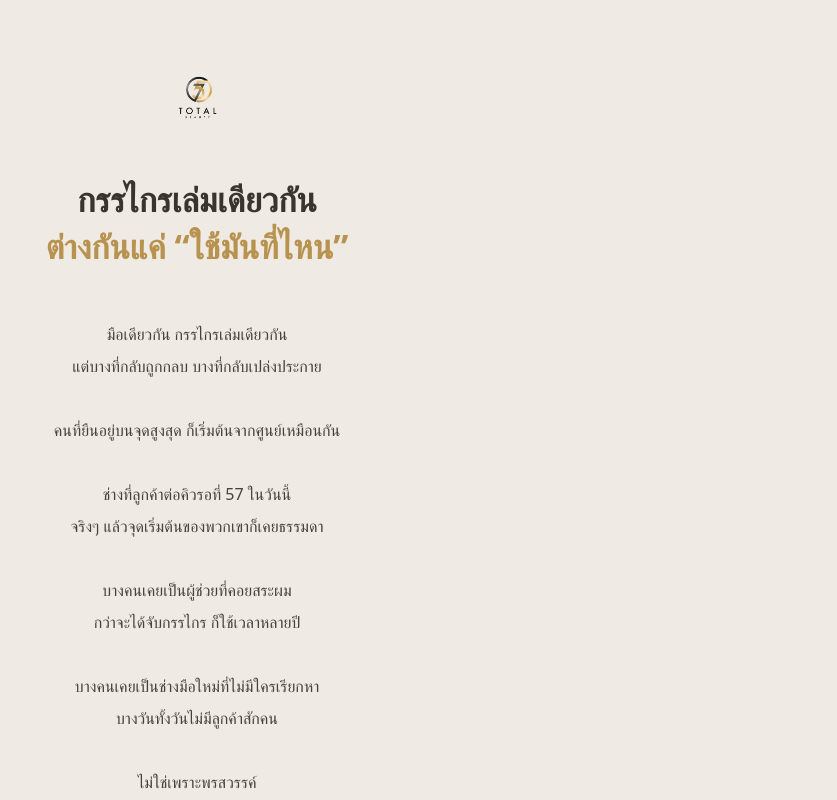
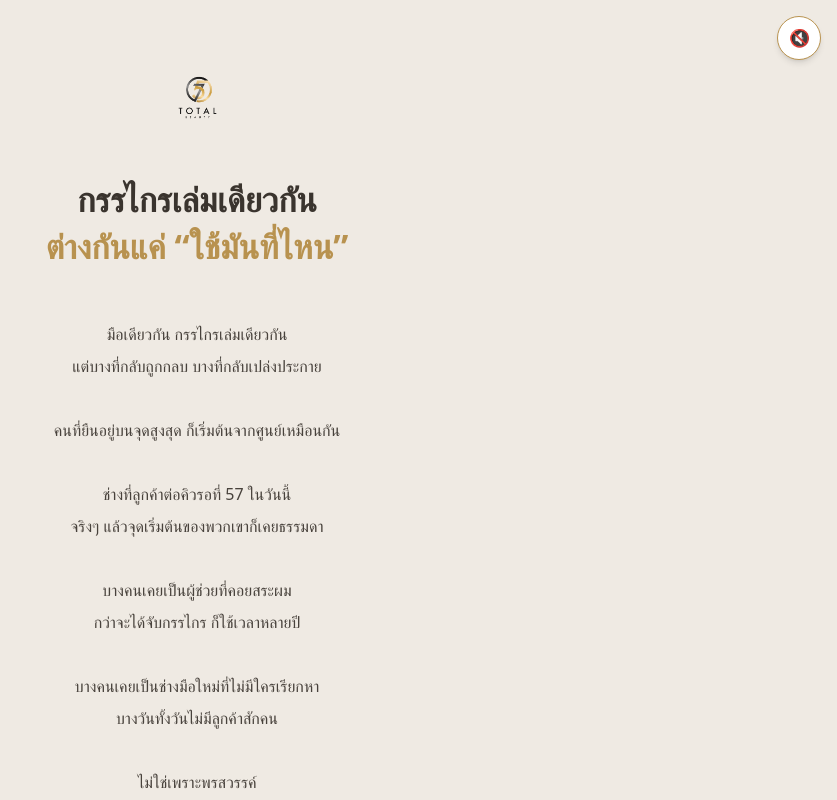
Before and after one commit to DylanKwak57/57tb-website, a Next.js app: page /en/join-57 in a window 1280 px wide. Shown: the top 800 px of the page, without its empty margins (443-1280 px from the left). Built offline with nearby package versions, Linux system fonts and the light colour scheme; no server answers.

Commit message:
[추가] join-57 회사 로고송 배경음악 (첫 터치 시 페이드인 + 🔊/🔇 토글)
Co-Authored-By: Claude Opus 4.8 (1M context) <noreply@anthropic.com>

```diff
--- a/src/app/[locale]/join-57/page.tsx
+++ b/src/app/[locale]/join-57/page.tsx
@@ -120,6 +120,79 @@ const CHIPS = [
 ];
 
 type Msg = { role: 'user' | 'assistant'; content: string };
+
+/** 회사 로고송 — 브라우저 정책상 소리 자동재생 불가 → 첫 상호작용(터치/클릭/키)에 페이드인 시작 + 🔊/🔇 토글 */
+function MusicToggle() {
+  const audioRef = useRef<HTMLAudioElement | null>(null);
+  const [on, setOn] = useState(false);
+  const started = useRef(false);
+  const userOff = useRef(false);
+
+  useEffect(() => {
+    const audio = new Audio('/audio/57-theme.mp3');
+    audio.loop = true;
+    audio.preload = 'auto';
+    audioRef.current = audio;
+
+    const fadeIn = () => {
+      audio.volume = 0;
+      let v = 0;
+      const iv = setInterval(() => {
+        v = Math.min(0.55, v + 0.05);
+        audio.volume = v;
+        if (v >= 0.55) clearInterval(iv);
+      }, 120);
+    };
+    const start = () => {
+      if (started.current || userOff.current) return;
+      started.current = true;
+      audio
+        .play()
+        .then(() => {
+          setOn(true);
+          fadeIn();
+        })
+        .catch(() => {
+          started.current = false; // 아직 잠금 상태면 다음 상호작용에서 재시도
+        });
+    };
+    const evs: (keyof WindowEventMap)[] = ['pointerdown', 'touchend', 'keydown', 'click'];
+    evs.forEach((e) => window.addEventListener(e, start, { passive: true }));
+    return () => {
+      evs.forEach((e) => window.removeEventListener(e, start));
+      audio.pause();
+    };
+  }, []);
+
+  function toggle() {
+    const a = audioRef.current;
+    if (!a) return;
+    if (on) {
+      a.pause();
+      userOff.current = true;
+      setOn(false);
+    } else {
+      userOff.current = false;
+      started.current = true;
+      a.volume = 0.55;
+      a.play().then(() => setOn(true)).catch(() => {});
+    }
+  }
+
+  return (
+    <button
+      onClick={(e) => {
+        e.stopPropagation();
+        toggle();
+      }}
+      aria-label={on ? 'ปิดเพลง' : 'เปิดเพลง'}
+      className="fixed top-4 right-4 z-50 w-11 h-11 rounded-full shadow-md flex items-center justify-center text-[17px] active:scale-95 transition"
+      style={{ background: on ? C.gold : '#fff', border: `1px solid ${C.gold}` }}
+    >
+      {on ? '🔊' : '🔇'}
+    </button>
+  );
+}
 
 function ChatWidget() {
   const [msgs, setMsgs] = useState<Msg[]>([
@@ -303,6 +376,7 @@ export default function JoinPage() {
 
   return (
     <div className="min-h-screen" style={{ background: C.cream, color: C.brown }}>
+      <MusicToggle />
       {/* ── 종합 스토리 ── */}
       <section className="max-w-2xl mx-auto px-6 pt-16 pb-12 text-center">
         {/* eslint-disable-next-line @next/next/no-img-element */}
```
Also changed, not shown: 1 other file (tests, documents, lock files or other folders).
